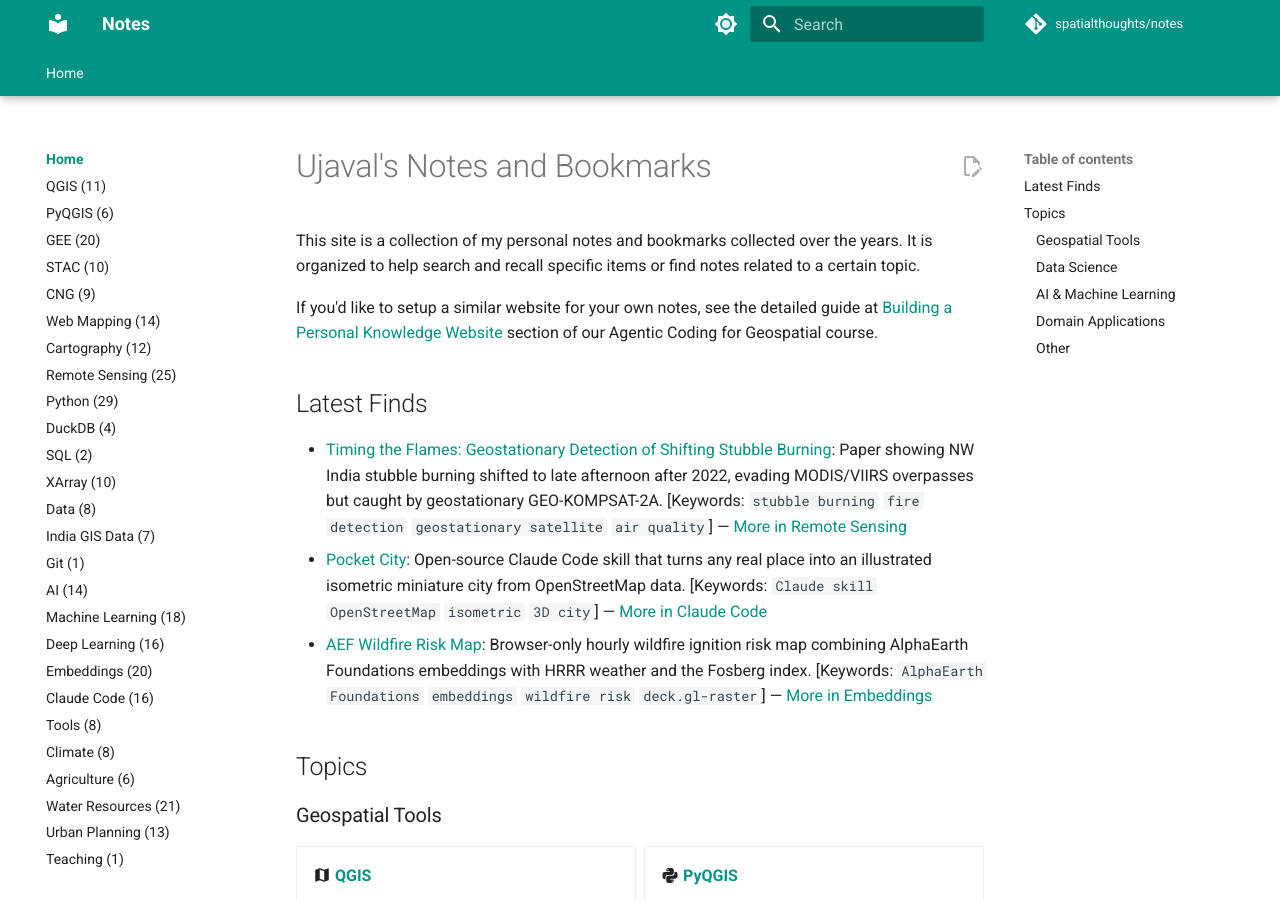
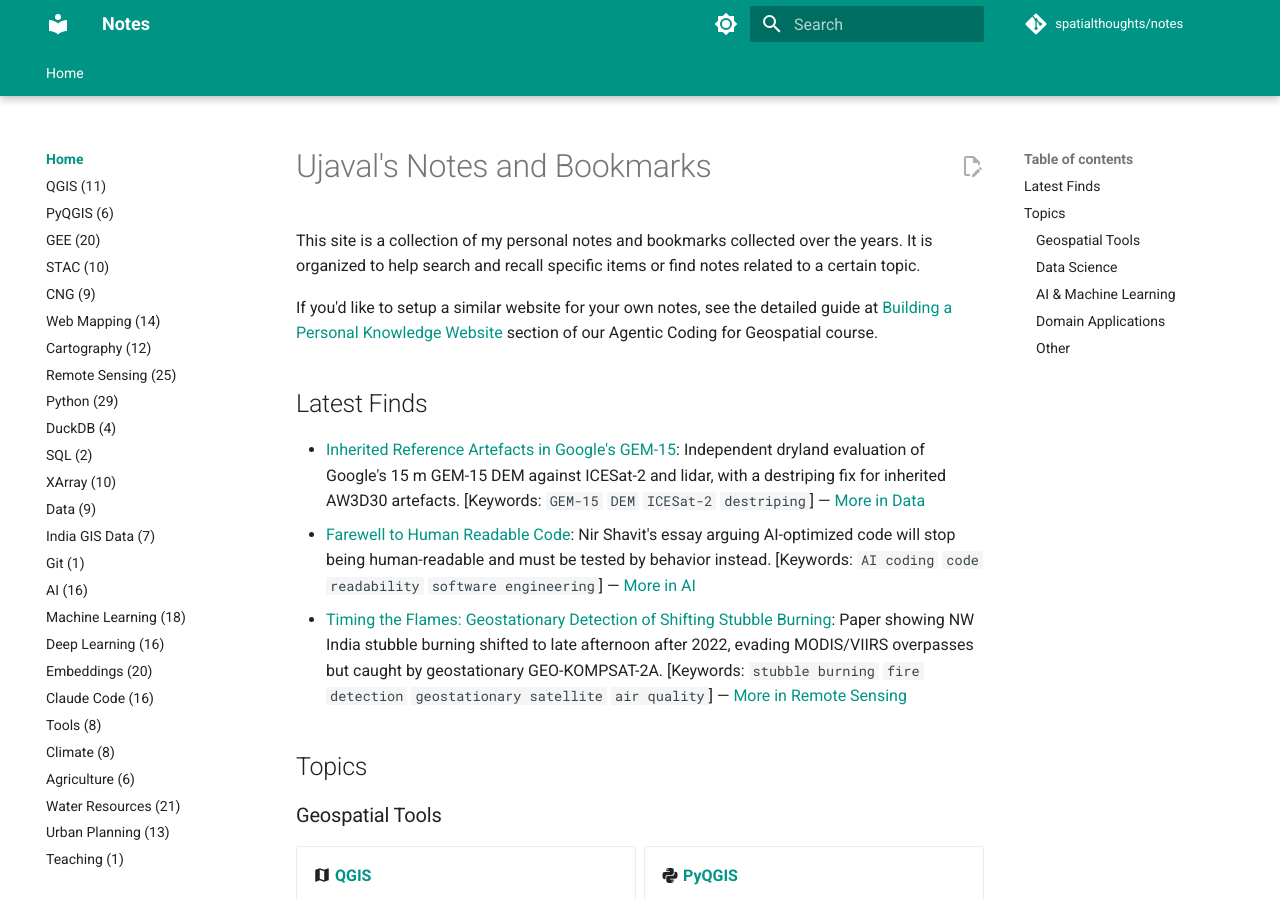
Before and after one commit to spatialthoughts/notes, an MkDocs documentation site: the page built from notes/index.md, in a window 1280 px wide and 900 px high. Built offline with MkDocs 1.6.1 and Material for MkDocs 9.7.7, drawn with Linux system fonts in a browser that asks for light colours; comment, search, counter and statistics services are not loaded.

Commit message:
Ingest GEM-15 evaluation, wind-from-bike-data, and human-readable code essay notes
Co-Authored-By: Claude Opus 5.5 <noreply@anthropic.com>

```diff
--- a/notes/index.md
+++ b/notes/index.md
@@ -6,9 +6,9 @@ If you'd like to setup a similar website for your own notes, see the detailed gu
 
 ## Latest Finds
 
+- [Inherited Reference Artefacts in Google's GEM-15](https://eartharxiv.org/repository/view/16205/): Independent dryland evaluation of Google's 15 m GEM-15 DEM against ICESat-2 and lidar, with a destriping fix for inherited AW3D30 artefacts. [Keywords: `GEM-15` `DEM` `ICESat-2` `destriping`] — [More in Data](Data.md)
+- [Farewell to Human Readable Code](https://csailmit.substack.com/p/farewell-to-human-readable-code): Nir Shavit's essay arguing AI-optimized code will stop being human-readable and must be tested by behavior instead. [Keywords: `AI coding` `code readability` `software engineering`] — [More in AI](AI.md)
 - [Timing the Flames: Geostationary Detection of Shifting Stubble Burning](https://www.mdpi.com/2072-4292/18/10/1506): Paper showing NW India stubble burning shifted to late afternoon after 2022, evading MODIS/VIIRS overpasses but caught by geostationary GEO-KOMPSAT-2A. [Keywords: `stubble burning` `fire detection` `geostationary satellite` `air quality`] — [More in Remote Sensing](Remote_Sensing.md)
-- [Pocket City](https://april-zhu.com/pocketcity): Open-source Claude Code skill that turns any real place into an illustrated isometric miniature city from OpenStreetMap data. [Keywords: `Claude skill` `OpenStreetMap` `isometric` `3D city`] — [More in Claude Code](Claude_Code.md)
-- [AEF Wildfire Risk Map](https://github.com/kentstephen/aef-landcover-fosberg-cog): Browser-only hourly wildfire ignition risk map combining AlphaEarth Foundations embeddings with HRRR weather and the Fosberg index. [Keywords: `AlphaEarth Foundations` `embeddings` `wildfire risk` `deck.gl-raster`] — [More in Embeddings](Embeddings.md)
 
 ## Topics
 
```
Also changed, not shown: notes/AI.md (+5 -1 lines), notes/Data.md (+3 -1 lines).
